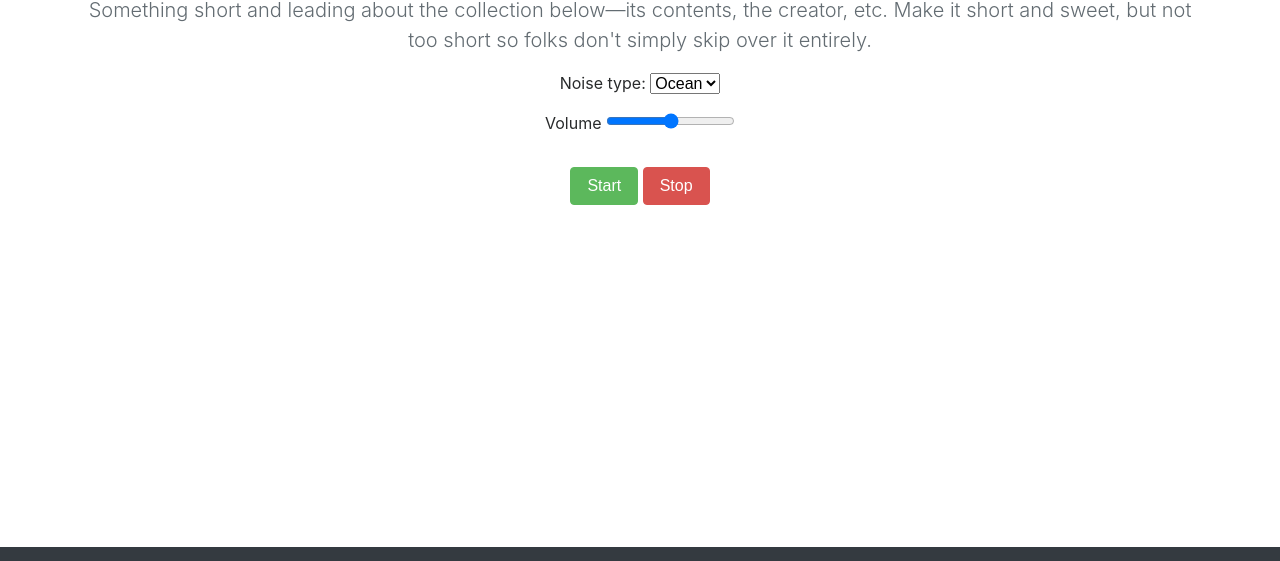
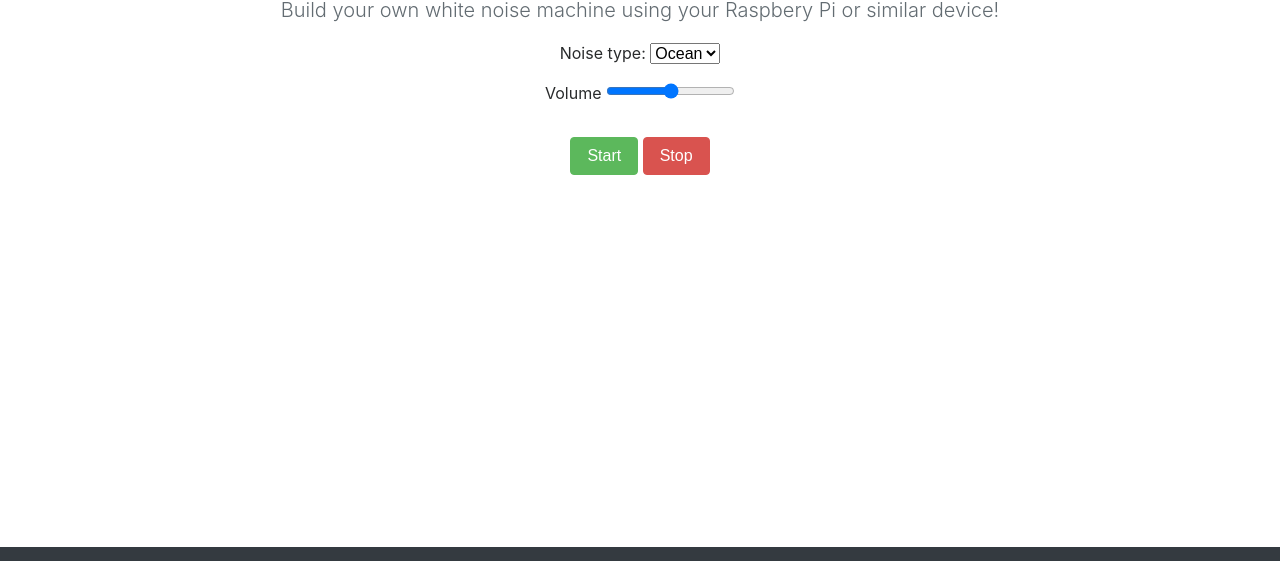
Before and after one commit to balena-io-experimental/white-noise-generator, a website: page generator/src/ui/index.html in a window 1280 px wide. Shown: the part 189-750 px from the top of the page. Drawn offline with nearby package versions, Linux system fonts and the light colour scheme; no server answers.

Commit message:
Update UI lorem ipsum.
Change-type: patch
Signed-off-by: Tomás Migone <tomas@balena.io>

```diff
--- a/generator/src/ui/index.html
+++ b/generator/src/ui/index.html
@@ -35,7 +35,8 @@
   <section class="jumbotron text-center" style="background-color: white;">
     <div class="container">
       <h1 class="jumbotron-heading">White Noise Generator</h1>
-      <p class="lead text-muted">Something short and leading about the collection below—its contents, the creator, etc. Make it short and sweet, but not too short so folks don't simply skip over it entirely.</p>
+      <p class="lead text-muted">Build your own white noise machine using your Raspbery Pi or similar device!
+      </p>
       <p>
         Noise type:
         <select class="form-select" id="noise-type" required="">
```
